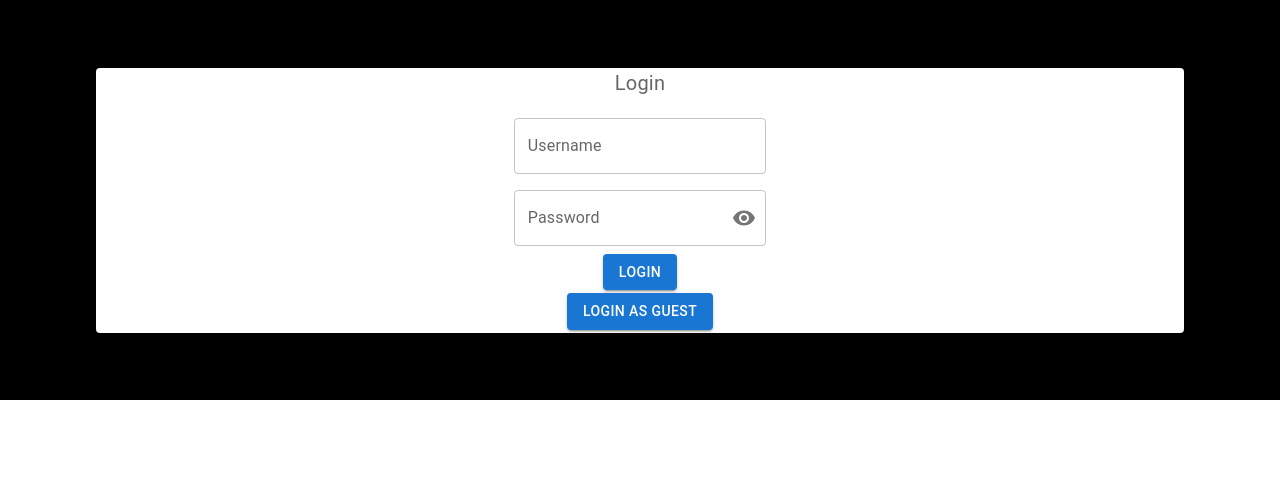
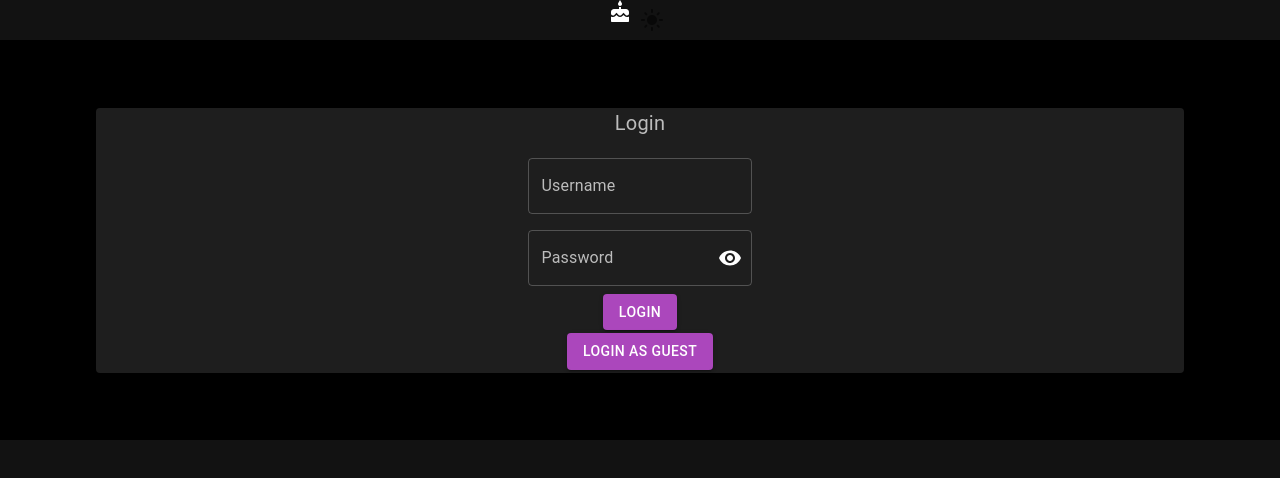
Before and after one commit to sushmita2109/my-social-media, a React (Create React App) app: page /login in a window 1280 px wide. Shown: the top 478 px of the page. Built offline with nearby package versions, Linux system fonts and the light colour scheme; no server answers; what miragejs would draw is missing.

Commit message:
navbar added

```diff
--- a/src/App.js
+++ b/src/App.js
@@ -5,10 +5,28 @@ import { Login } from "./Pages/Login/Login";
 import { RequireAuth } from "./components/RequireAuth/RequireAuth";
 import { IndividualPosts } from "./components/IndividualPosts/IndividualPosts";
 import { Bookmark } from "./components/Bookmark/Bookmark";
+import { NavBar } from "./components/Navbar/NavBar";
+import { createTheme, ThemeProvider, styled } from "@mui/material/styles";
+import CssBaseline from "@mui/material/CssBaseline";
+
+import { useState } from "react";
 
 function App() {
+  const [islight, setIsLight] = useState(true);
+
+  const darkTheme = createTheme({
+    palette: {
+      mode: islight ? "dark" : "light",
+      primary: {
+        main: "#ab47bc",
+      },
+    },
+  });
   return (
     <div className="App">
+      <NavBar islight={islight} setIsLight={setIsLight} />
+      <ThemeProvider theme={darkTheme}>
+        <CssBaseline />
         <Routes>
           <Route path="/login" element={<Login />} />
           <Route path="/:postId" element={<IndividualPosts />} />
@@ -22,6 +40,7 @@ function App() {
             }
           />
         </Routes>
+      </ThemeProvider>
     </div>
   );
 }
--- a/src/components/FollowerFriend/FollowerFriend.jsx
+++ b/src/components/FollowerFriend/FollowerFriend.jsx
@@ -71,10 +71,11 @@ export const FollowerFriend = () => {
                 <p>@{user.username}</p>
               </div>
               <Button
+                variant="contained"
                 onClick={() => console.log("hello")}
                 sx={{
-                  backgroundColor: "#dabdff",
-                  pointerEvents: "none",
+                  //   backgroundColor: "#dabdff",
+                  //   pointerEvents: "none",
                   height: "45px",
                   marginTop: "5px",
                 }}
--- a/src/components/Navbar/NavBar.jsx
+++ b/src/components/Navbar/NavBar.jsx
@@ -2,12 +2,20 @@ import CakeIcon from "@mui/icons-material/Cake";
 import IconButton from "@mui/material/IconButton";
 import LightModeIcon from "@mui/icons-material/LightMode";
 import DarkModeIcon from "@mui/icons-material/DarkMode";
+import { useState } from "react";
+import { usePost } from "../../context/PostContext/PostContext";
 
-export const NavBar = () => {
+export const NavBar = ({ islight, setIsLight }) => {
+  const changeMode = () => {
+    setIsLight(!islight);
+  };
+
   return (
     <div>
       <CakeIcon variant="large" />
-      <IconButton></IconButton>
+      <IconButton onClick={() => changeMode()}>
+        {islight ? <LightModeIcon /> : <DarkModeIcon />}
+      </IconButton>
     </div>
   );
 };
--- a/src/components/PostCard/Postcard.jsx
+++ b/src/components/PostCard/Postcard.jsx
@@ -11,6 +11,7 @@ export const PostCard = () => {
 
   return (
     <>
+      <div>
         <h1>Card</h1>
         {postStates.allPosts.posts.length > 0 &&
           postStates?.allPosts.posts.map((post) => (
@@ -29,6 +30,7 @@ export const PostCard = () => {
               <ActionButtons post={post} />
             </Card>
           ))}
+      </div>
     </>
   );
 };
--- a/src/index.js
+++ b/src/index.js
@@ -11,6 +11,7 @@ import { PostProvider } from "./context/PostContext/PostContext";
 makeServer();
 
 const root = ReactDOM.createRoot(document.getElementById("root"));
+
 root.render(
   <React.StrictMode>
     <Router>
```
Lines whose indentation alone changed are shown as unchanged.
